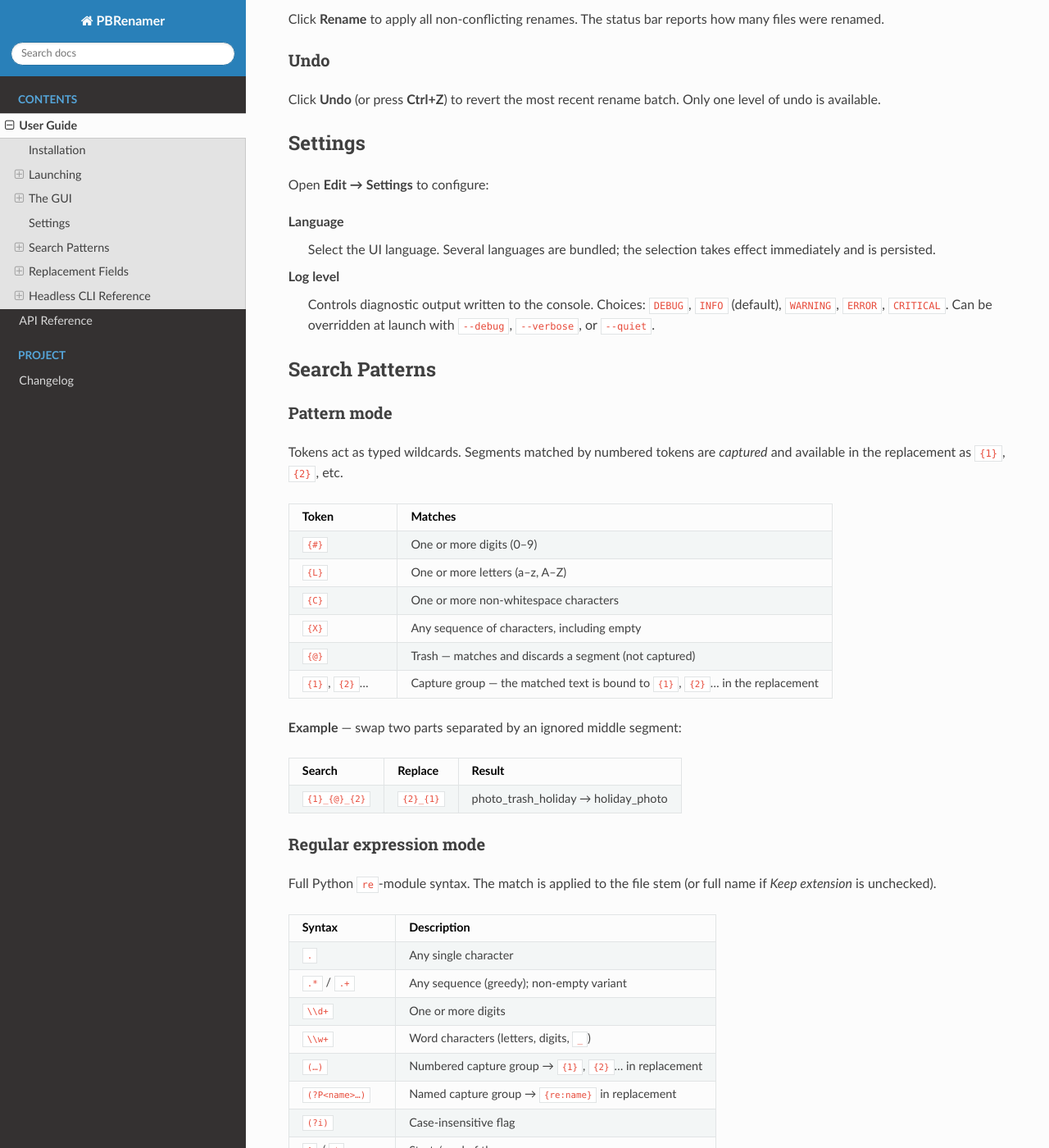
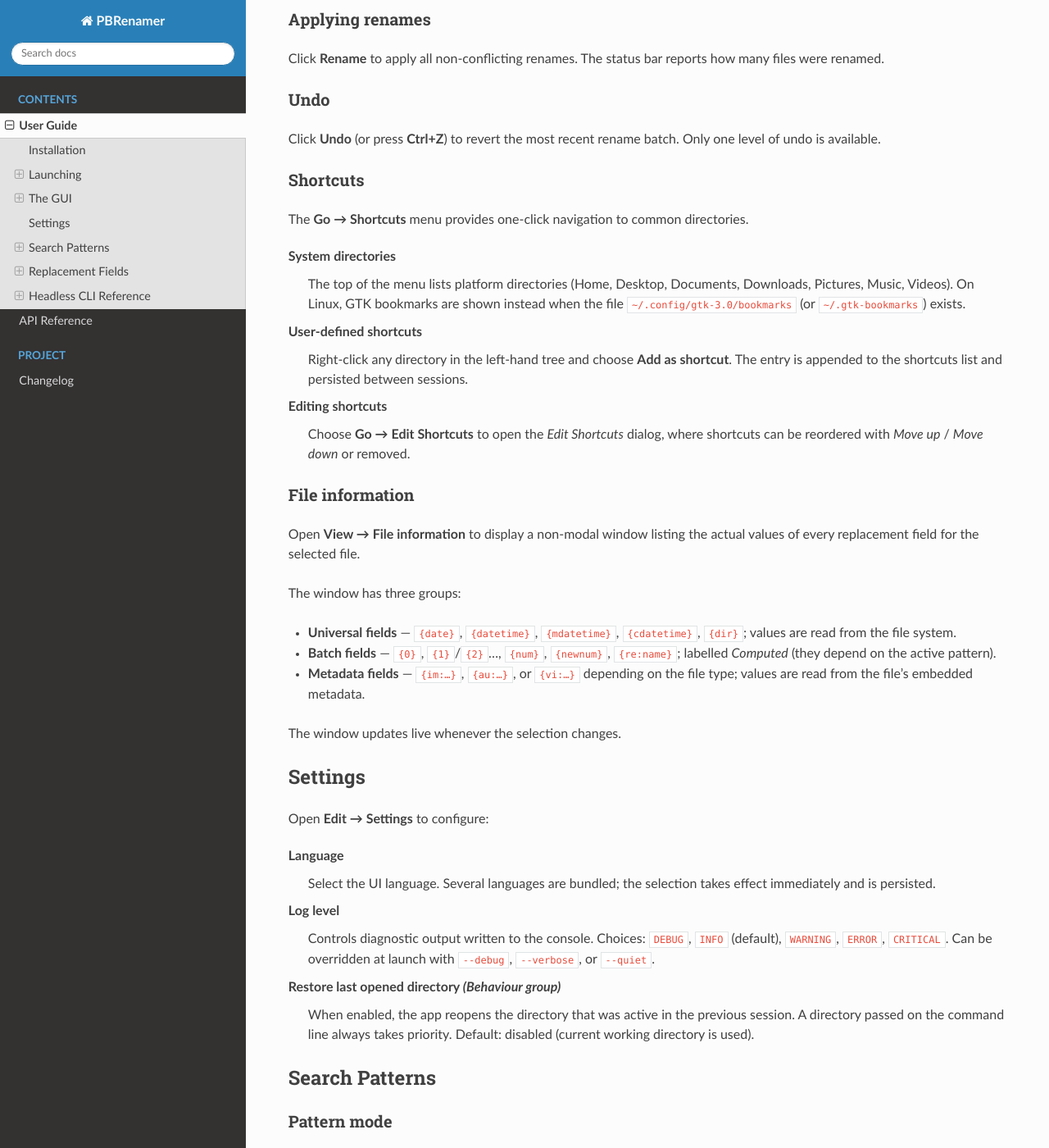
Before and after one commit to ppoilbarbe/PBRenamer, a Sphinx documentation site: the page built from docs/user_guide.rst, in a window 1280 px wide and 1400 px high, scrolled down 3659 px. Shown: the whole window at 82% size. Built offline with Sphinx 7.4.7 and the Read the Docs theme 3.1.0, drawn with Linux system fonts in a browser that asks for light colours; some of the changed text lies outside the part shown.

```diff
--- a/docs/user_guide.rst
+++ b/docs/user_guide.rst
@@ -160,6 +160,43 @@ Undo
 Click **Undo** (or press **Ctrl+Z**) to revert the most recent rename batch.
 Only one level of undo is available.
 
+Shortcuts
+~~~~~~~~~
+
+The **Go → Shortcuts** menu provides one-click navigation to common directories.
+
+**System directories**
+    The top of the menu lists platform directories (Home, Desktop, Documents,
+    Downloads, Pictures, Music, Videos).  On Linux, GTK bookmarks are shown
+    instead when the file ``~/.config/gtk-3.0/bookmarks`` (or
+    ``~/.gtk-bookmarks``) exists.
+
+**User-defined shortcuts**
+    Right-click any directory in the left-hand tree and choose
+    **Add as shortcut**.  The entry is appended to the shortcuts list and
+    persisted between sessions.
+
+**Editing shortcuts**
+    Choose **Go → Edit Shortcuts** to open the *Edit Shortcuts* dialog, where
+    shortcuts can be reordered with *Move up* / *Move down* or removed.
+
+File information
+~~~~~~~~~~~~~~~~
+
+Open **View → File information** to display a non-modal window listing the
+actual values of every replacement field for the selected file.
+
+The window has three groups:
+
+* **Universal fields** — ``{date}``, ``{datetime}``, ``{mdatetime}``,
+  ``{cdatetime}``, ``{dir}``; values are read from the file system.
+* **Batch fields** — ``{0}``, ``{1}``/``{2}``…, ``{num}``, ``{newnum}``,
+  ``{re:name}``; labelled *Computed* (they depend on the active pattern).
+* **Metadata fields** — ``{im:…}``, ``{au:…}``, or ``{vi:…}`` depending on
+  the file type; values are read from the file's embedded metadata.
+
+The window updates live whenever the selection changes.
+
 Settings
 --------
 
@@ -173,6 +210,11 @@ Open **Edit → Settings** to configure:
     Controls diagnostic output written to the console.  Choices: ``DEBUG``,
     ``INFO`` (default), ``WARNING``, ``ERROR``, ``CRITICAL``.  Can be
     overridden at launch with ``--debug``, ``--verbose``, or ``--quiet``.
+
+**Restore last opened directory** *(Behaviour group)*
+    When enabled, the app reopens the directory that was active in the
+    previous session.  A directory passed on the command line always takes
+    priority.  Default: disabled (current working directory is used).
 
 .. _search-patterns:
 
--- a/pyproject.toml
+++ b/pyproject.toml
@@ -4,7 +4,7 @@ build-backend = "hatchling.build"
 
 [project]
 name = "pbrenamer"
-version = "1.1.0"
+version = "1.2.0"
 description = "A graphical batch file renaming utility"
 readme = "README.md"
 license = { file = "LICENSE" }
--- a/src/pbrenamer/__init__.py
+++ b/src/pbrenamer/__init__.py
@@ -2,7 +2,7 @@
 
 import builtins
 
-__version__ = "1.1.0"
+__version__ = "1.2.0"
 __author__ = "Marcel Spock"
 __email__ = "mrspock@cardolan.net"
 __license__ = "GPLv3"
```
Also changed, not shown: CHANGELOG.md (+36 -0 lines), docs/api.rst (+21 -0 lines).
